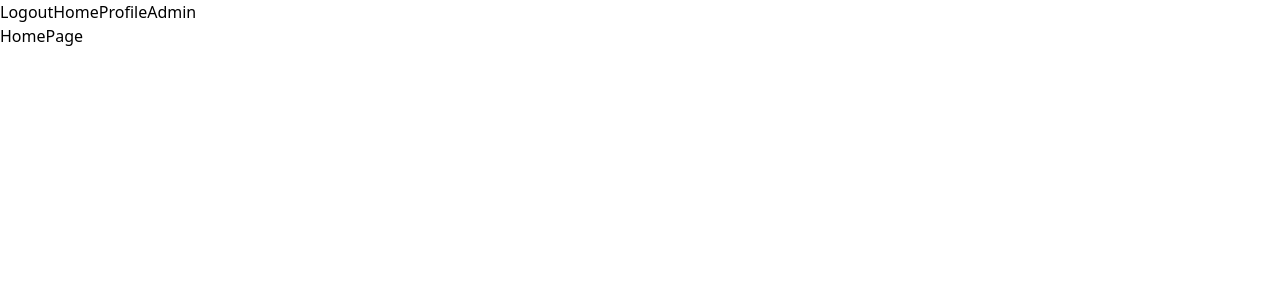
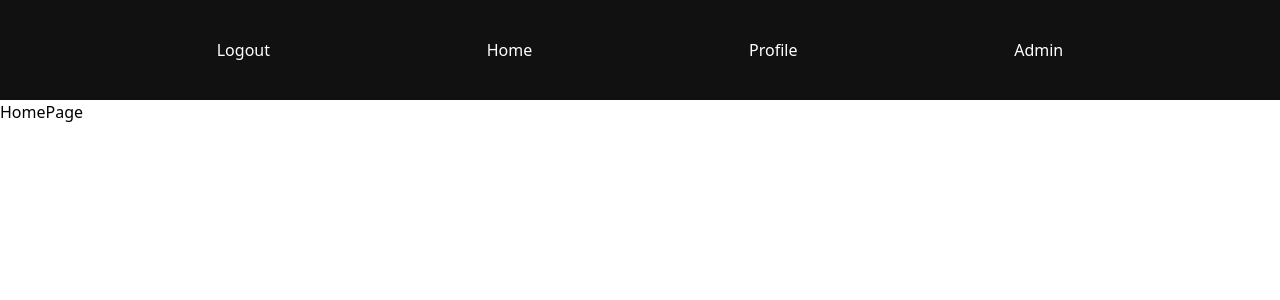
Before and after one commit to hasip-timurtas/node-react-password-auth, a React (Create React App) app in the folder client/: page / in a window 1280 px wide. Shown: the top 300 px of the page. Built offline with nearby package versions, Linux system fonts and the light colour scheme.

Commit message:
client - SCSS added

```diff
--- a/client/package.json
+++ b/client/package.json
@@ -11,6 +11,7 @@
     "@types/react": "^17.0.0",
     "@types/react-dom": "^17.0.0",
     "axios": "^0.21.1",
+    "node-sass": "^5.0.0",
     "react": "^17.0.1",
     "react-dom": "^17.0.1",
     "react-router-dom": "^5.2.0",
--- a/client/src/App.tsx
+++ b/client/src/App.tsx
@@ -5,6 +5,7 @@ import HomePage from "./Pages/HomePage";
 import AdminPage from "./Pages/AdminPage";
 import Login from "./Pages/Login";
 import Profile from "./Pages/Profile";
+import "./styles/main.scss"
 
 export default function App() {
     return (
--- /dev/null
+++ b/client/src/styles/main.scss
@@ -0,0 +1,9 @@
+.nav-container{
+    width: 100vw;
+    height: 100px;
+    background: #111;
+    color: #fff;
+    display: flex;
+    align-items: center;
+    justify-content: space-evenly;
+}
--- a/client/tsconfig.json
+++ b/client/tsconfig.json
@@ -18,7 +18,7 @@
     "resolveJsonModule": true,
     "isolatedModules": true,
     "noEmit": true,
-        "jsx": "react"
+    "jsx": "react-jsx"
   },
   "include": [
     "src"
```
Also changed, not shown: 1 other file (tests, documents, lock files or other folders). Lines whose indentation alone changed are shown as unchanged.
